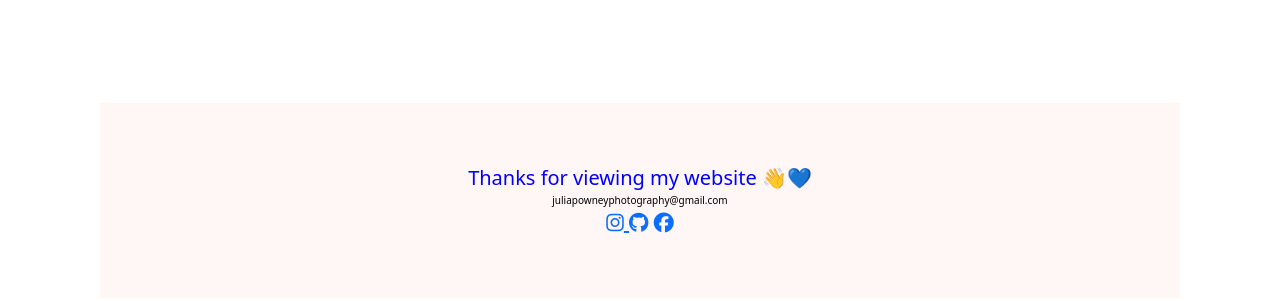
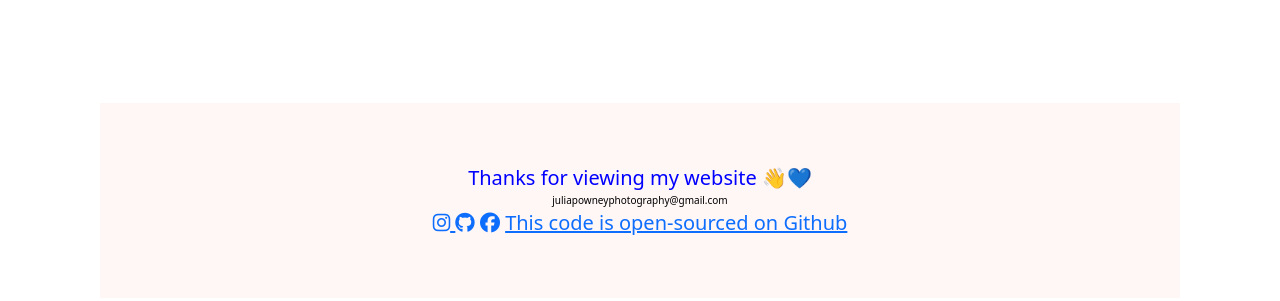
Before and after one commit to jpow10/Julias-Website, a plain HTML site: page about.html in a window 1280 px wide. Shown: the part 754-1055 px from the top of the page. Drawn offline with nearby package versions, Linux system fonts and the light colour scheme.

Commit message:
Github code added

```diff
--- a/about.html
+++ b/about.html
@@ -93,8 +93,13 @@
           <a href="www.instagram.com">
             <i class="fab fa-instagram"></i>
           </a>
-          <a href="www.facebook.com"> <i class="fab fa-github"></i></a>
-          <a href=""><i class="fab fa-facebook"></i></a>
+          <a href="https://github.com/jpow10/Julias-Website">
+            <i class="fab fa-github"></i
+          ></a>
+          <a href="www.facebook.com"><i class="fab fa-facebook"></i></a>
+          <a href="https://github.com/jpow10/Julias-Website"
+            >This code is open-sourced on Github</a
+          >
         </div>
       </footer>
     </div>
```
Also changed, not shown: contact.html (+7 -2 lines), index.html (+7 -2 lines), portfolio.html (+7 -2 lines).
